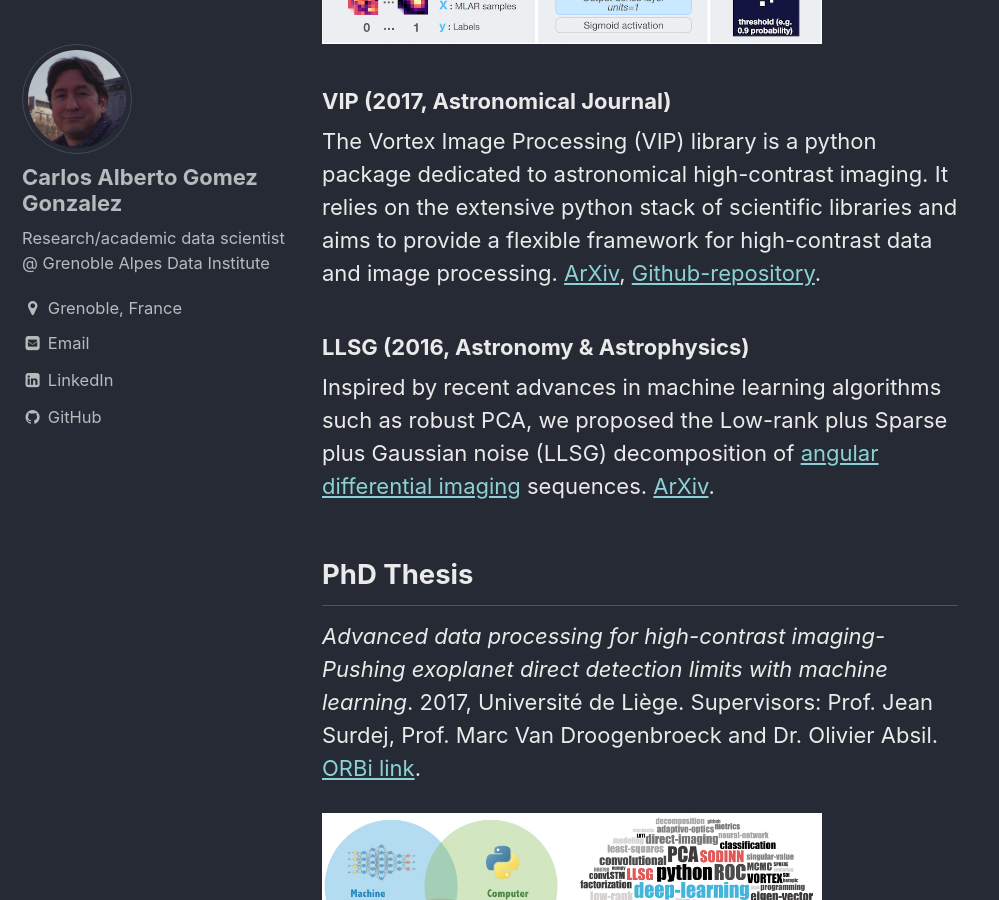
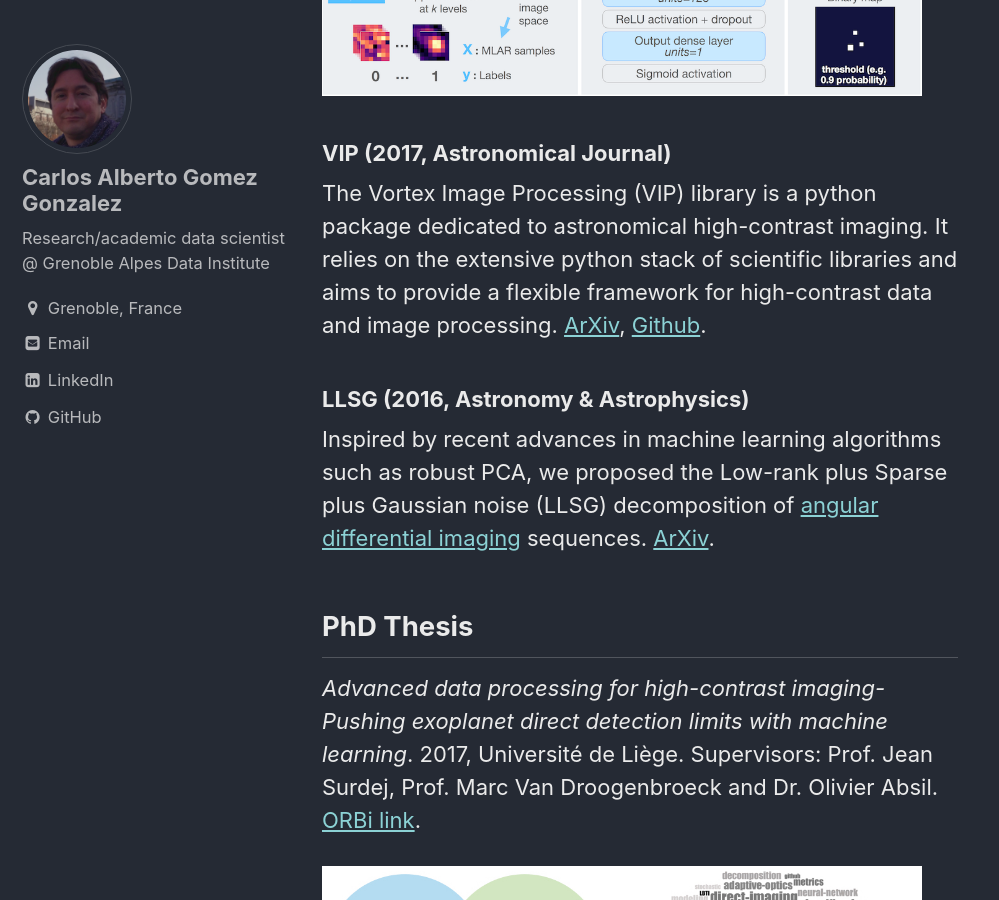
Before and after one commit to carlos-gg/carlos-gg.github.io, a Jekyll site: the page built from _pages/publications.md, in a window 1280 px wide and 900 px high, scrolled down 1308 px. Shown: the whole window, without its empty margins (0-999 px from the left). Built offline with Jekyll 4.4.1, drawn with Linux system fonts in a browser that asks for light colours.

Commit message:
no message

```diff
--- a/_pages/publications.md
+++ b/_pages/publications.md
@@ -12,10 +12,10 @@ For a complete list of publications take a look at my [CV](https://carlgogo.gith
 ### Supervised detection of exoplanets (2017, Astronomy & Astrophysics)
 We reformulate the exoplanet detection task (for [angular differential imaging](https://vimeo.com/125547220) sequences) building on well-established machine learning techniques to take high-contrast imaing post-processing from an unsupervised to a supervised learning context. In this new framework, we presented algorithmic solutions using two different discriminative models: SODIRF (random forests) and SODINN (neural networks). The proposed supervised detection framework outperforms state-of-the-art techniques in the task of discriminating planet signal from speckles. For instance, SODINN improves the true positive rate by a factor ranging from ∼2 to ∼10 wrt. low-rank based approaches, working at the same false positive rate. [ArXiv](https://arxiv.org/abs/1712.02841).
 
-![SODINN framework](/assets/images/sodinn.png){:width="500px"}
+![SODINN framework](/assets/images/sodinn.png){:width="600px"}
 
 ### VIP (2017, Astronomical Journal)
-The Vortex Image Processing (VIP) library is a python package dedicated to astronomical high-contrast imaging. It relies on the extensive python stack of scientific libraries and aims to provide a flexible framework for high-contrast data and image processing. [ArXiv](https://arxiv.org/abs/1705.06184), [Github-repository](https://github.com/vortex-exoplanet/VIP).
+The Vortex Image Processing (VIP) library is a python package dedicated to astronomical high-contrast imaging. It relies on the extensive python stack of scientific libraries and aims to provide a flexible framework for high-contrast data and image processing. [ArXiv](https://arxiv.org/abs/1705.06184), [Github](https://github.com/vortex-exoplanet/VIP).
 
 ### LLSG (2016, Astronomy & Astrophysics)
 Inspired by recent advances in machine learning algorithms such as robust PCA, we proposed the Low-rank plus Sparse plus Gaussian noise (LLSG) decomposition of [angular differential imaging](https://vimeo.com/125547220) sequences. [ArXiv](https://arxiv.org/abs/1602.08381).
@@ -24,4 +24,4 @@ Inspired by recent advances in machine learning algorithms such as robust PCA, w
 ## PhD Thesis
 _Advanced data processing for high-contrast imaging-Pushing exoplanet direct detection limits with machine learning_. 2017, Université de Liège. Supervisors: Prof. Jean Surdej, Prof. Marc Van Droogenbroeck and Dr. Olivier Absil. [ORBi link](http://orbi.ulg.ac.be/handle/2268/214337).
 
-![Thesis](/assets/images/thesis.jpg){:width="500px"}
+![Thesis](/assets/images/thesis.jpg){:width="600px"}
```
